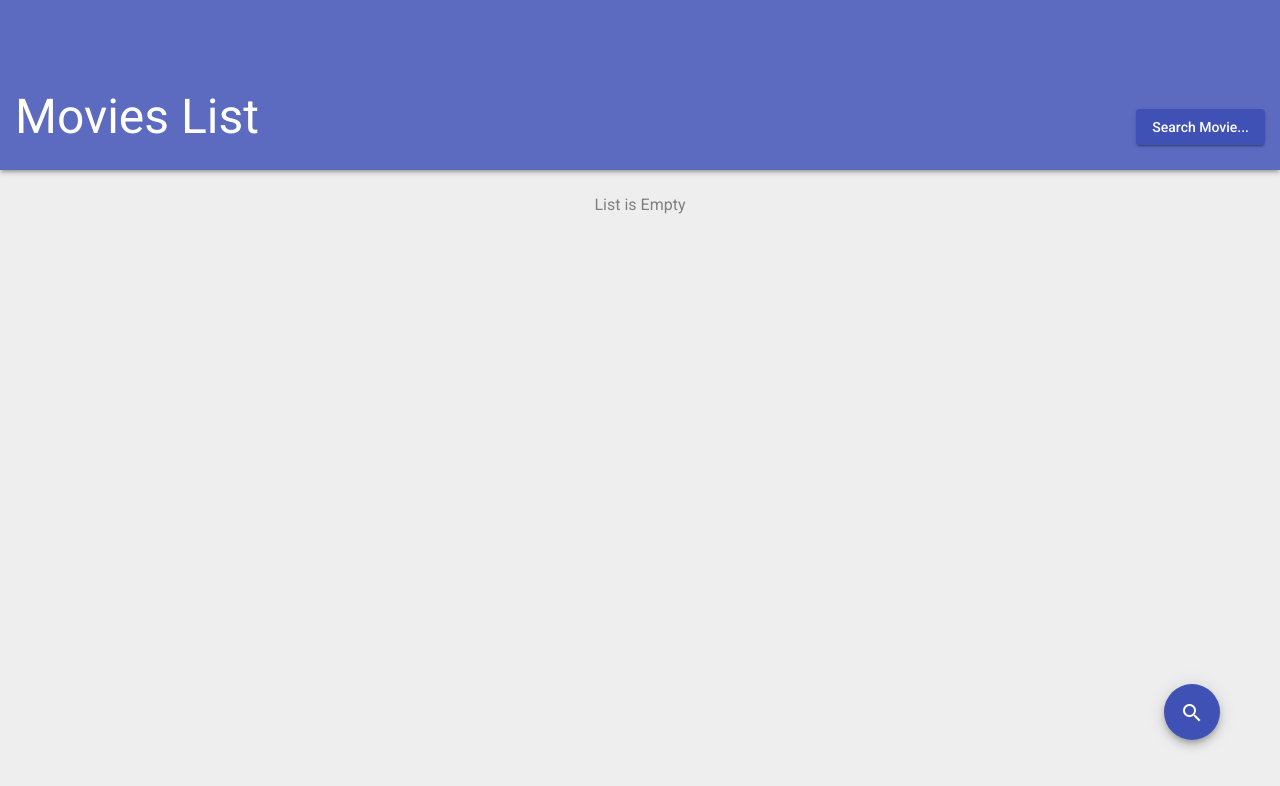
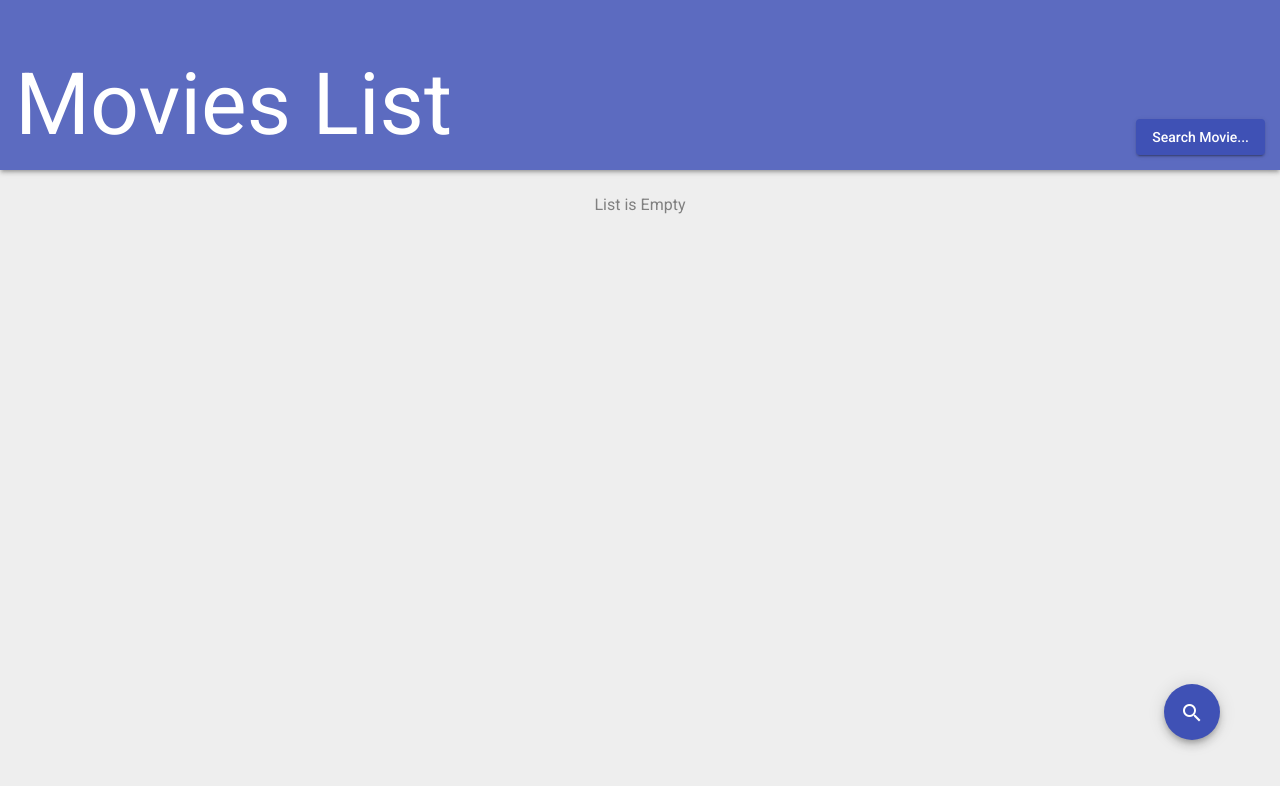
Before and after one commit to husaynable/movies-list, an Angular app: page / in a window 1280 px wide. Shown: the top 786 px of the page. Built offline with nearby package versions, Linux system fonts and the light colour scheme.

Commit message:
header font animation

```diff
--- a/src/app/app.component.ts
+++ b/src/app/app.component.ts
@@ -1,5 +1,7 @@
-import { Component } from '@angular/core';
+import { Component, NgZone, OnInit, OnDestroy } from '@angular/core';
 import { MatDialog } from '@angular/material/dialog';
+import { fromEvent, Subscription } from 'rxjs';
+import { filter } from 'rxjs/operators';
 import { MoviesSearchComponent } from './components/movies-search/movies-search.component';
 
 @Component({
@@ -7,15 +9,33 @@ import { MoviesSearchComponent } from './components/movies-search/movies-search.
   templateUrl: './app.component.html',
   styleUrls: ['./app.component.scss']
 })
-export class AppComponent {
+export class AppComponent implements OnInit, OnDestroy {
+  showFab = false;
+  headerFontSub: Subscription;
 
-  showFab = false;
+  constructor(private matDialog: MatDialog, private ngZone: NgZone) { }
 
-  constructor(private matDialog: MatDialog) { }
+  ngOnInit() {
+    this.ngZone.runOutsideAngular(() => {
+      this.headerFontSub = fromEvent(document, 'scroll').pipe(
+        filter(() => window.scrollY > 42 && window.scrollY < 110)
+      ).subscribe(() => {
+        function updateTitleSize() {
+          const el = document.querySelector('.page-header-title');
+          el.setAttribute('style', `font-size: ${128 - window.scrollY}px`);
+        }
+        requestAnimationFrame(updateTitleSize);
+      });
+    });
+  }
 
   openSearchDialog() {
     this.matDialog.open(MoviesSearchComponent, {
       width: '650px'
     });
   }
+
+  ngOnDestroy() {
+    this.headerFontSub && this.headerFontSub.unsubscribe();
+  }
 }
--- a/src/styles.scss
+++ b/src/styles.scss
@@ -3,7 +3,7 @@
 
 * {
   outline:none !important;
-  transition: all 0.3s;
+  transition: all 0.2s;
 }
 
 body{
@@ -34,10 +34,10 @@ a {
     position: absolute;
     right: 15px;
     left: 15px;
-    bottom: 25px;
+    bottom: 15px;
   }
   &-title{
-    font-size: 36pt;
+    font-size: 86px;
   }
 }
 
```
